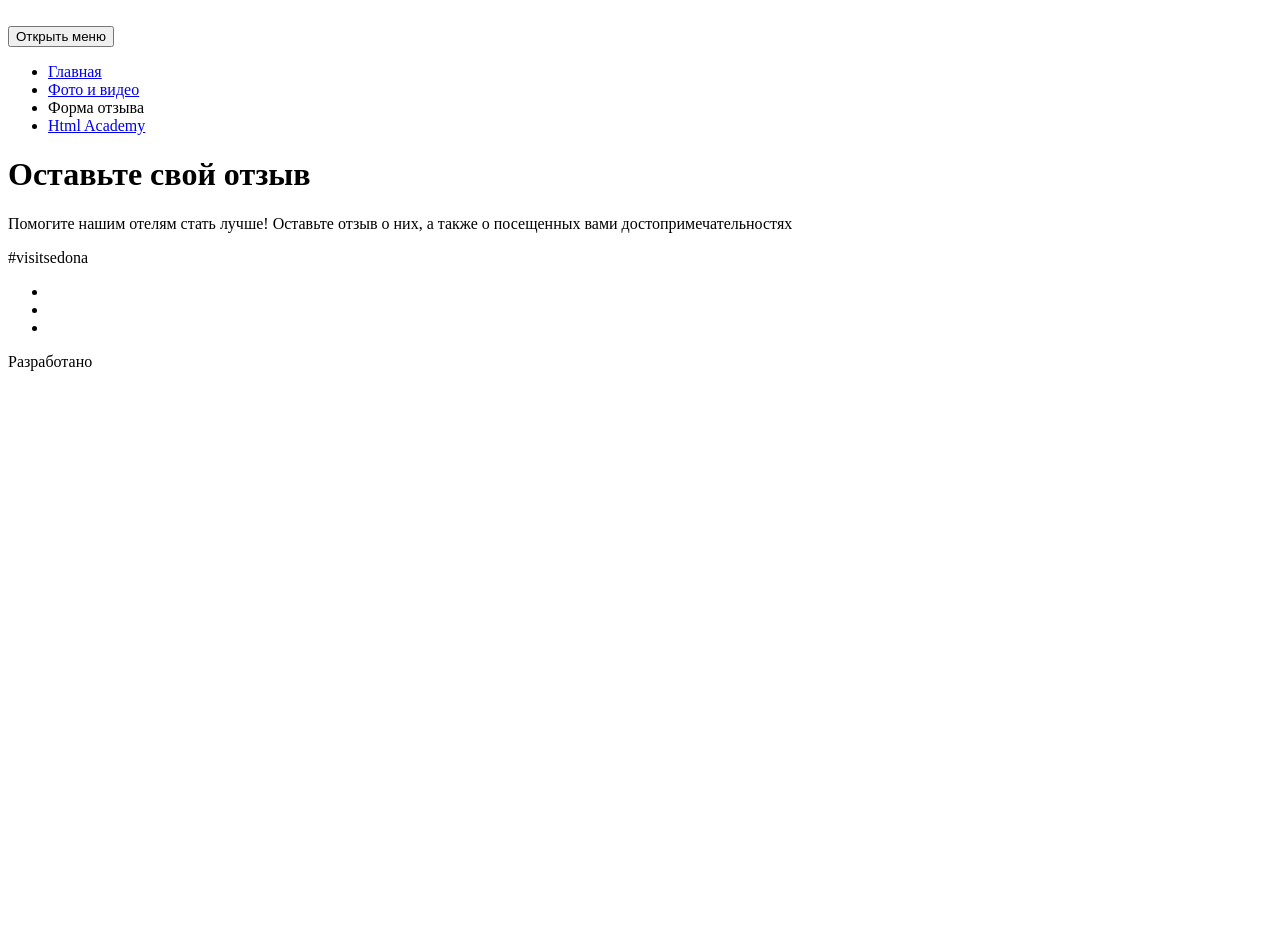
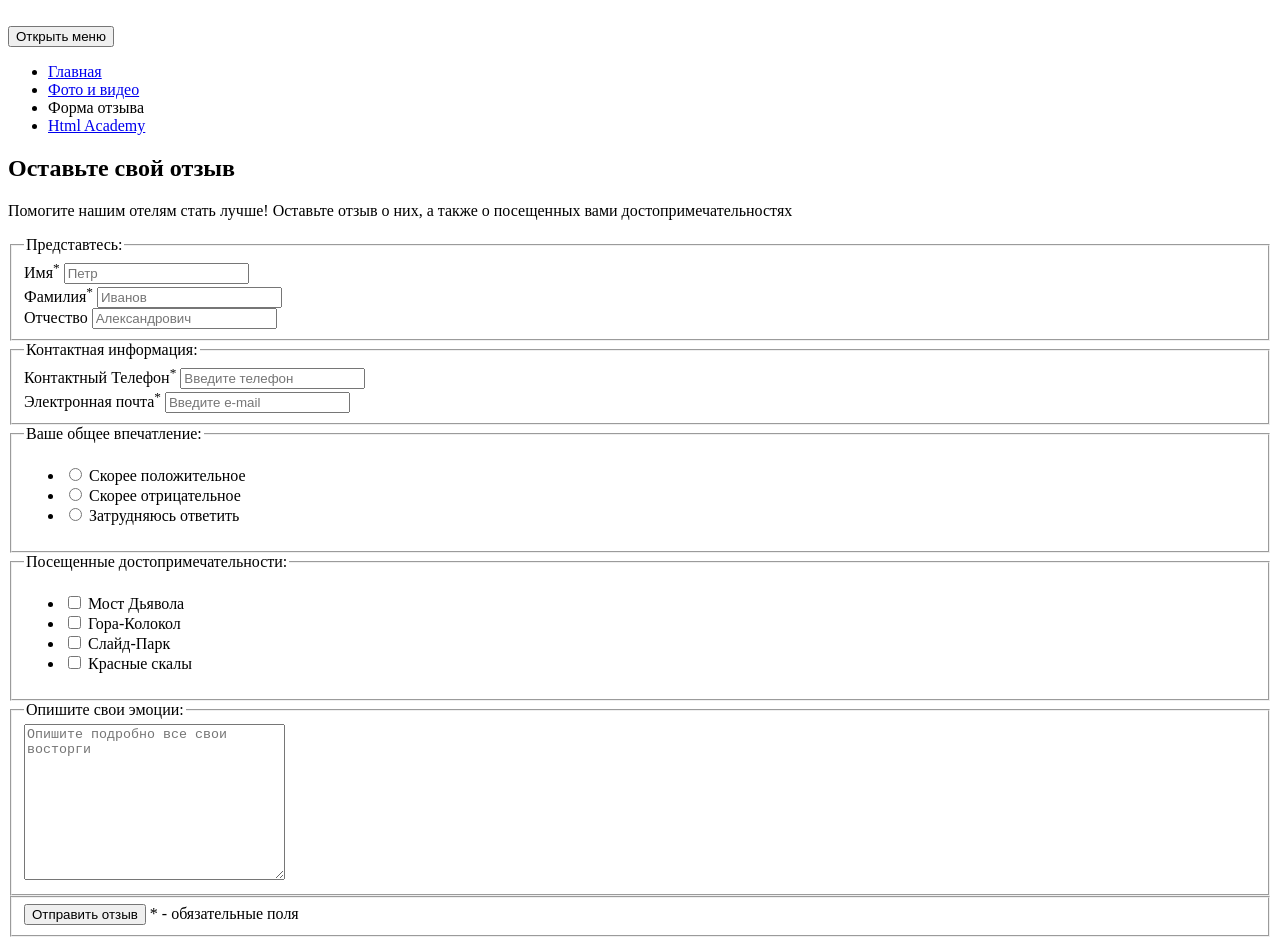
Before and after one commit to 1teRm1t/331045-sedona-18, a website: page source/form.html in a window 1280 px wide. Shown: the top 940 px of the page. Before the commit the page ends 800 px from the top, so only its background shows below. Drawn offline with Linux system fonts and the light colour scheme.

Commit message:
Продолжаю методичную разметку

```diff
--- a/source/form.html
+++ b/source/form.html
@@ -39,14 +39,90 @@
     <div class="sedona-logo sedona-logo--form">
     </div>
     <div class="page-main-form__intro">
-			<h1 class="page-main-form__title">Оставьте свой отзыв</h1>
+      <h2 class="page-main-form__title">Оставьте свой отзыв</h2>
       <p class="page-main-form__subtitle">
         Помогите нашим отелям стать лучше! Оставьте отзыв о них, а также о посещенных вами достопримечательностях
       </p>
     </div>
 
-		<form class="feedback" action="">
-
+    <form class="feedback" action="https://echo.htmlacademy.ru" method="post">
+      <fieldset class="feedback__name">
+        <legend class="feedback__name-title">Представтесь:</legend>
+        <div>
+          <label for="name">Имя<sup>*</sup></label>
+          <input type="text" placeholder="Петр">
+        </div>
+        <div>
+          <label for="surname">Фамилия<sup>*</sup></label>
+          <input type="text" placeholder="Иванов">
+        </div>
+        <div>
+          <label for="patronymic">Отчество</label>
+          <input type="text" placeholder="Александрович">
+        </div>
+      </fieldset>
+      <fieldset class="feedback__contacts">
+        <legend class="feedback__name-title">Контактная информация:</legend>
+        <div>
+          <label for="phone">
+            <span>Контактный</span>
+            Телефон<sup>*</sup>
+          </label>
+          <input type="text" placeholder="Введите телефон">
+        </div>
+        <div>
+          <label for="email">Электронная почта<sup>*</sup></label>
+          <input type="text" placeholder="Введите e-mail">
+        </div>
+      </fieldset>
+      <fieldset class="feedback__impress">
+        <legend class="feedback__name-title">Ваше общее впечатление:</legend>
+        <ul>
+          <li>
+            <input type="radio" name="">
+            <label for="positive">Скорее положительное</label>
+          </li>
+          <li>
+            <input type="radio" name="">
+            <label for="negative">Скорее отрицательное</label>
+          </li>
+          <li>
+            <input type="radio" name="">
+            <label for="difficult">Затрудняюсь ответить</label>
+          </li>
+        </ul>
+      </fieldset>
+      <fieldset class="feedback__places">
+        <legend class="feedback__name-title">Посещенные достопримечательности:</legend>
+        <ul>
+          <li>
+            <input type="checkbox">
+            <label for="bridge">Мост Дьявола</label>
+          </li>
+          <li>
+            <input type="checkbox">
+            <label for="mountain">Гора-Колокол</label>
+          </li>
+          <li>
+            <input type="checkbox">
+            <label for="park">Слайд-Парк</label>
+          </li>
+          <li>
+            <input type="checkbox">
+            <label for="rocks">Красные скалы</label>
+          </li>
+        </ul>
+      </fieldset>
+      <fieldset class="feedback__emotions">
+        <legend class="feedback__name-title">Опишите свои эмоции:</legend>
+        <textarea name="" id="" cols="30" rows="10" placeholder="Опишите подробно все свои восторги"></textarea>
+      </fieldset>
+      <fieldset class="feedback__btn">
+        <div>
+          <input class="btn" type="submit" value="Отправить отзыв">
+          <span>* - обязательные поля</span>
+        </div>
+      </fieldset>
     </form>
   </main>
 
```
Also changed, not shown: source/photo.html (+41 -13 lines). Lines whose indentation alone changed are shown as unchanged.
